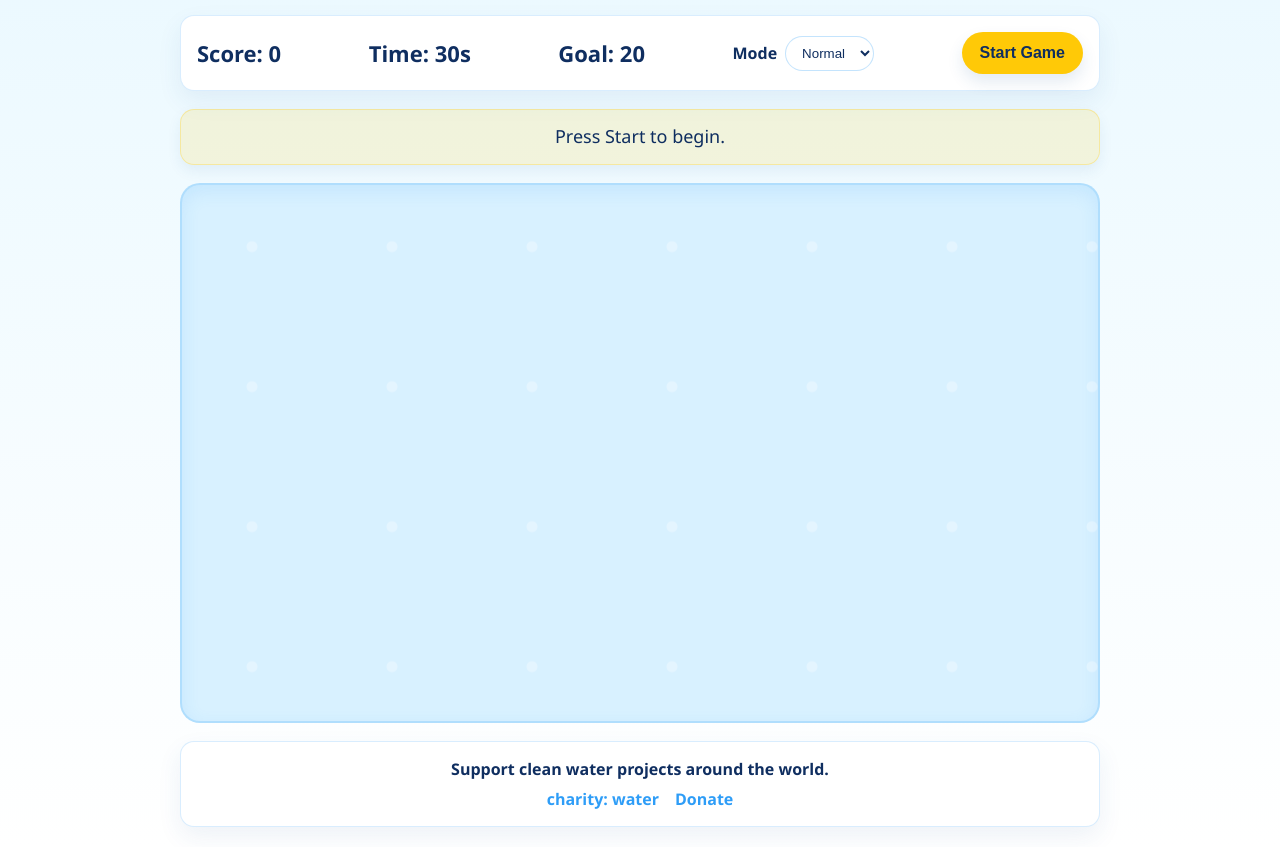
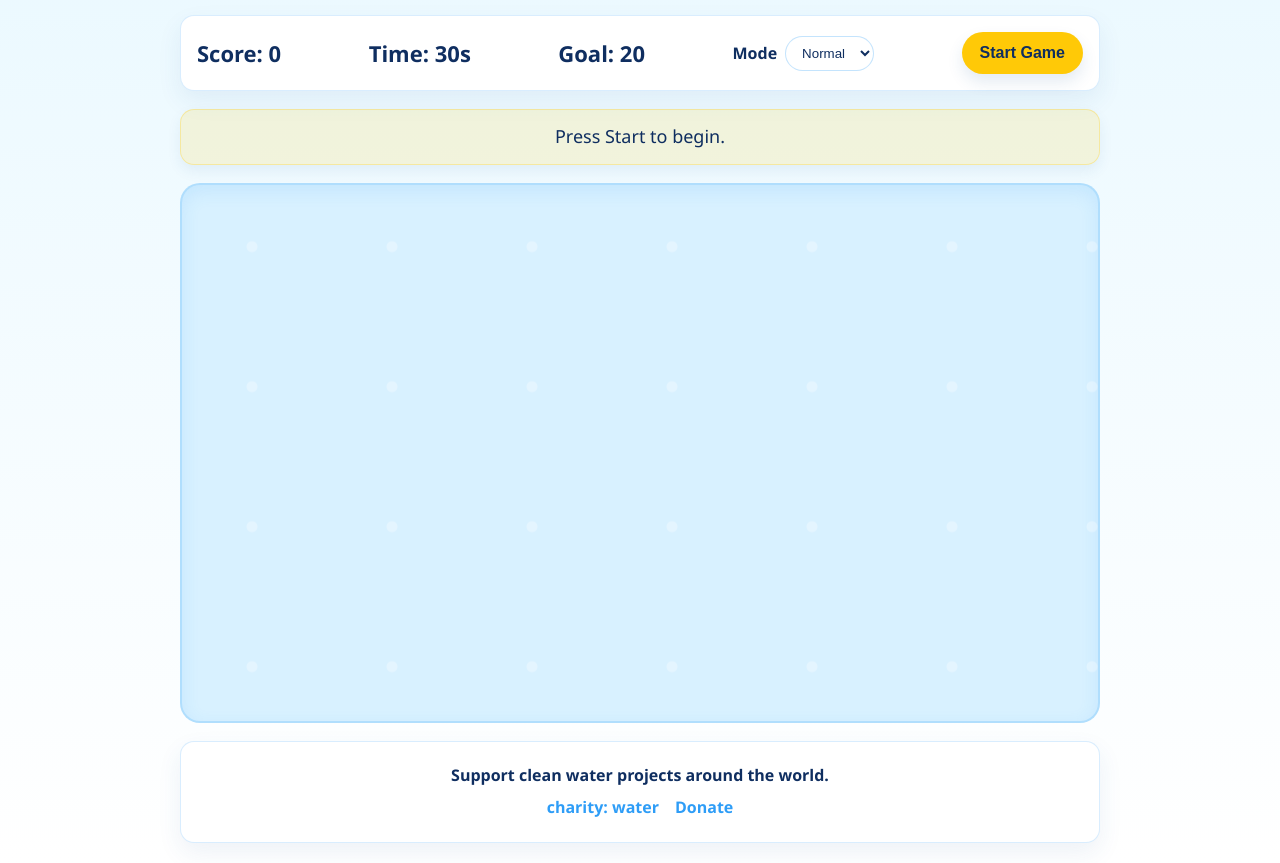
Before and after one commit to rasmussentz-eng/06-cw-game-water-drop, a plain HTML site: page index.html in a window 1280 px wide. Shown: the part 171-1034 px from the top of the page. Drawn offline with Linux system fonts and the light colour scheme.

Commit message:
changes made to the code

```diff
--- a/styles.css
+++ b/styles.css
@@ -197,7 +197,7 @@ body {
 
 .site-footer {
     width: 100%;
-    padding: 16px 18px;
+    padding: 22px 22px 24px;
     background-color: #ffffff;
     border: 1px solid rgba(46, 157, 247, 0.18);
     border-radius: 14px;
@@ -206,7 +206,7 @@ body {
 }
 
 .site-footer p {
-    margin-bottom: 8px;
+    margin-bottom: 10px;
     color: #0f2e60;
     font-weight: 700;
 }
```
